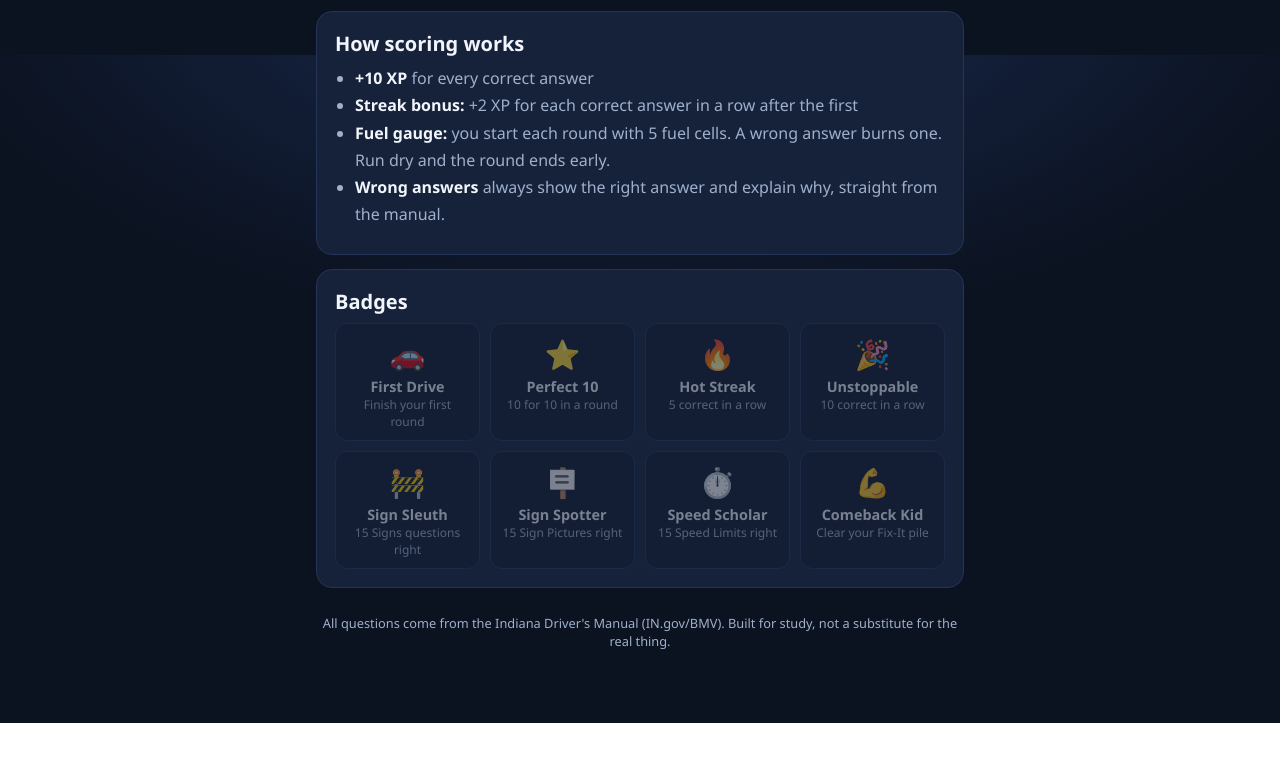
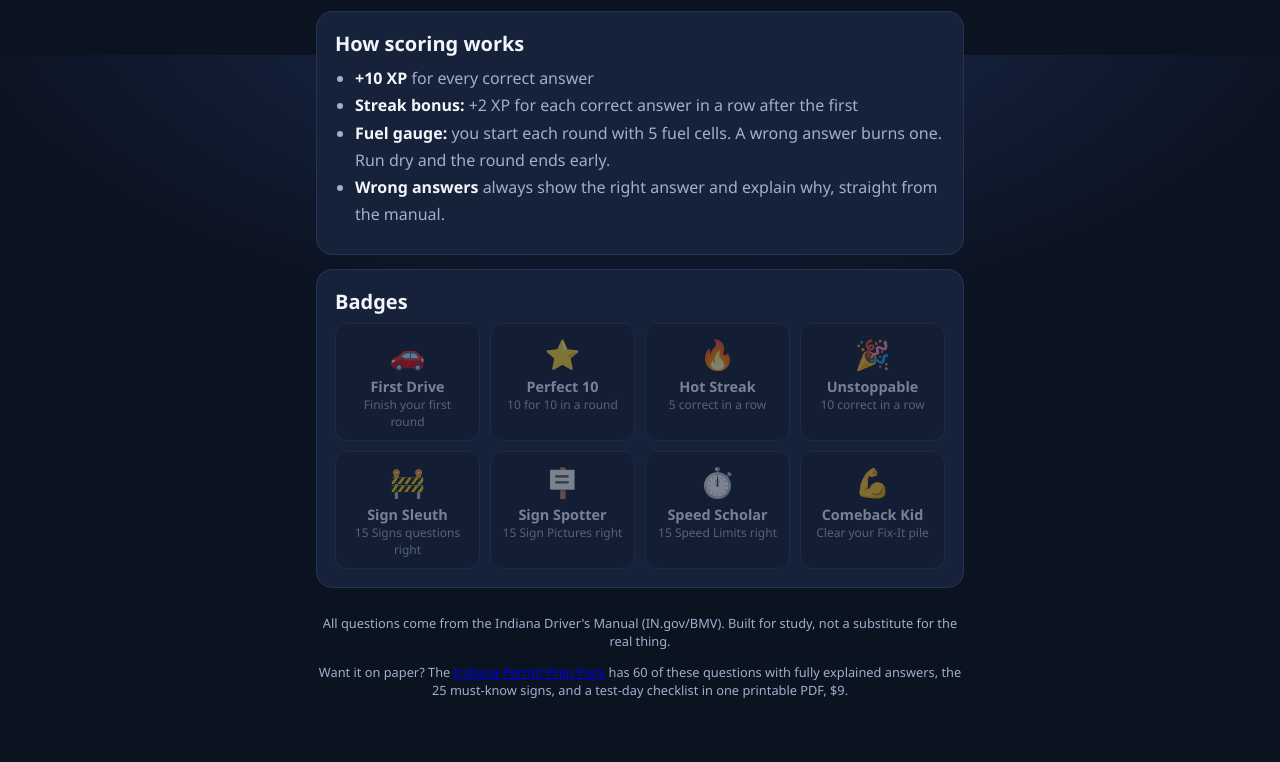
Before and after one commit to NJShell2/indiana-permit-quest, a plain HTML site: page index.html in a window 1280 px wide. Shown: the part 745-1507 px from the top of the page. Before the commit the page ends 1468 px from the top, so only its background shows below. Drawn offline with Linux system fonts and the light colour scheme.

Commit message:
Footer: link the printable Permit Prep Pack

```diff
--- a/index.html
+++ b/index.html
@@ -53,6 +53,7 @@
 
   <footer class="foot">
     <p>All questions come from the Indiana Driver's Manual (IN.gov/BMV). Built for study, not a substitute for the real thing.</p>
+    <p>Want it on paper? The <a href="https://payhip.com/b/Sz2wE">Indiana Permit Prep Pack</a> has 60 of these questions with fully explained answers, the 25 must-know signs, and a test-day checklist in one printable PDF, $9.</p>
   </footer>
 </section>
 
```
